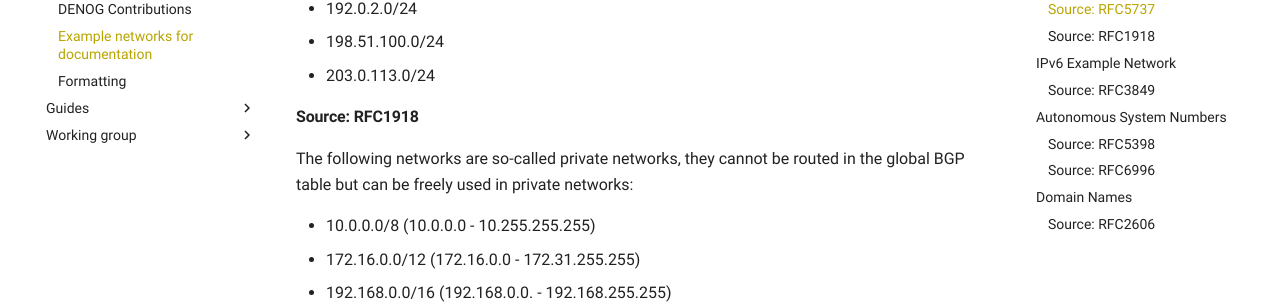
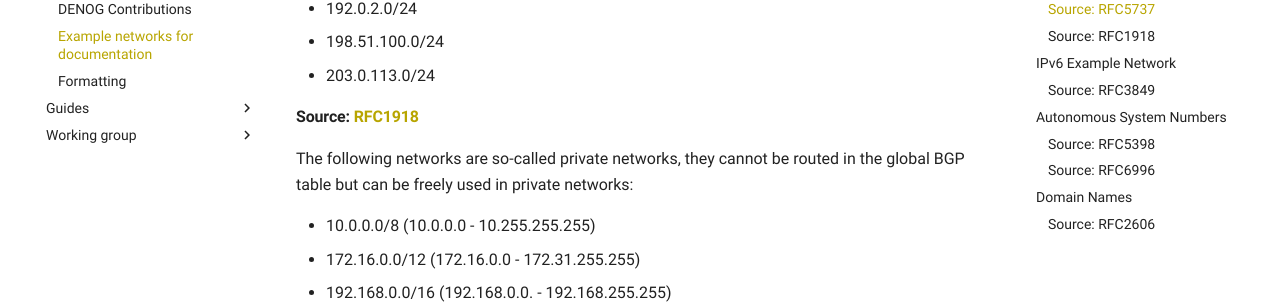
Before and after one commit to denog/routing-guide, an MkDocs documentation site: the page built from docs/contribution/example-networks.md, in a window 1280 px wide and 900 px high, scrolled down 320 px. Shown: the part 153-457 px from the top of the window. Built offline with MkDocs 1.6.1 and Material for MkDocs 9.7.7, drawn with Linux system fonts in a browser that asks for light colours; some of the changed lines change nothing that is shown.

Commit message:
added rfc url

```diff
--- a/docs/contribution/example-networks.md
+++ b/docs/contribution/example-networks.md
@@ -14,7 +14,7 @@ The following networks are fully routable /24 networks (256 addresses), but set
 - 198.51.100.0/24
 - 203.0.113.0/24
 
-#### Source: RFC1918
+#### Source: [RFC1918](https://www.rfc-editor.org/rfc/rfc1918)
 
 The following networks are so-called private networks, they cannot be routed in the global BGP table but can be freely used in private networks:
 
```
